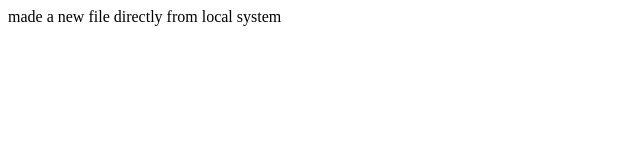
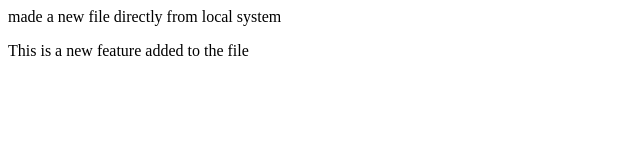
Before and after one commit to AkshatSan/localpractice, a plain HTML site: page index.html in a window 1280 px wide. Shown: the whole page, without its empty margins (0-640 px from the left). Drawn offline with Linux system fonts and the light colour scheme.

Commit message:
Added new feature

```diff
--- a/index.html
+++ b/index.html
@@ -1 +1,4 @@
 <p> made a new file directly from local system</p>
+<p>
+    This is a new feature added to the file
+</p>
```
